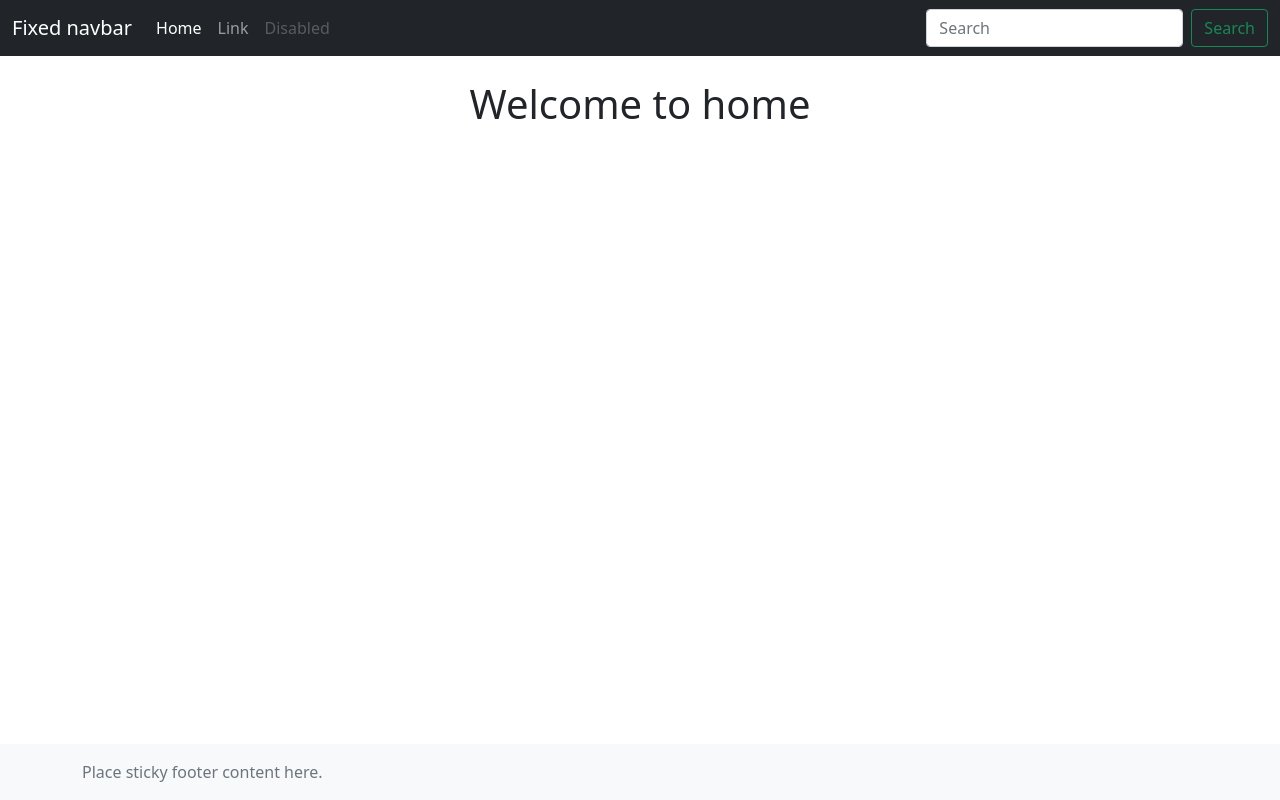
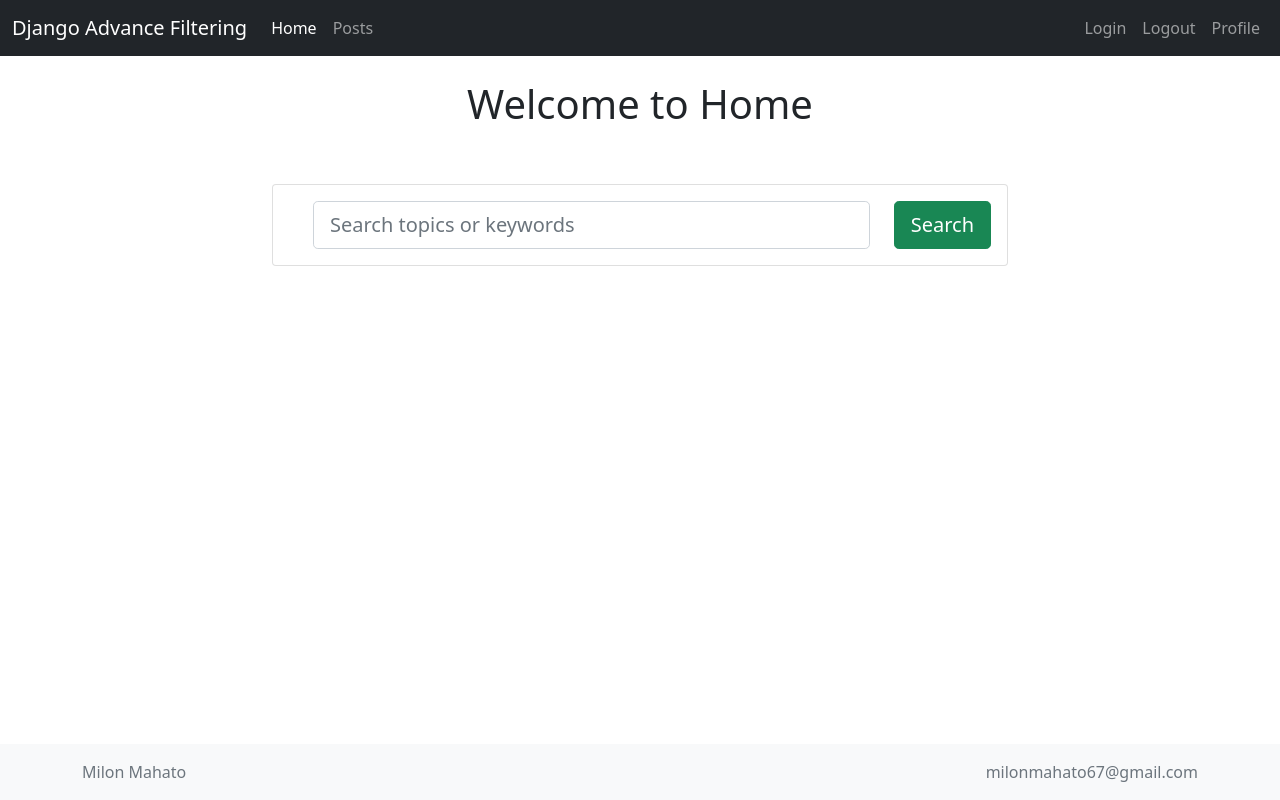
Before and after one commit to milon19/django-filter-task, a Django app: page / in a window 1280 px wide. Run offline with Django 3.2, Linux system fonts and the light colour scheme; some libraries are stand-ins or nearby versions.

Commit message:
Design HomePage.

```diff
--- a/templates/base.html
+++ b/templates/base.html
@@ -4,7 +4,7 @@
     <head>
         <meta charset="UTF-8">
         <meta name="viewport" content="width=device-width, initial-scale=1, shrink-to-fit=no">
-        <title>{% block title %}{% endblock %}</title>
+        <title>Django Advance Filtering | {% block title %}{% endblock %}</title>
 
         <!-- Bootstrap CSS -->
         <link href="{% static 'bootstrap/css/bootstrap.min.css' %}" rel="stylesheet" >
--- a/templates/home.html
+++ b/templates/home.html
@@ -1,4 +1,3 @@
-
 {% extends 'base.html' %}
 
 {% block title %}
@@ -7,6 +6,25 @@
 
 {% block contain %}
     <div class="container text-center mt-2">
-        <h1 >Welcome to home</h1>
+        <h1>Welcome to Home</h1>
+
+        <div class="row justify-content-center pt-5">
+            <div class="col-12 col-md-10 col-lg-8">
+                <form class="card card-sm">
+                    <div class="card-body row no-gutters align-items-center">
+                        <div class="col-auto">
+                            <i class="fas fa-search h4 text-body"></i>
+                        </div>
+                        <div class="col">
+                            <input class="form-control form-control-lg form-control-borderless" type="search" placeholder="Search topics or keywords">
+                        </div>
+
+                        <div class="col-auto">
+                            <button class="btn btn-lg btn-success" type="submit">Search</button>
+                        </div>
+                    </div>
+                </form>
+            </div>
+        </div>
     </div>
 {% endblock %}
--- a/templates/snippets/footer.html
+++ b/templates/snippets/footer.html
@@ -1,5 +1,8 @@
 <footer class="footer mt-auto py-3 bg-light">
-  <div class="container">
-    <span class="text-muted">Place sticky footer content here.</span>
-  </div>
+    <div class="container">
+        <a style="text-decoration: none;" href="https://www.github.com/milon19/">
+            <span class="text-muted">Milon Mahato</span>
+        </a>
+        <span class="text-muted float-end">milonmahato67@gmail.com</span>
+    </div>
 </footer>
--- a/templates/snippets/navbar.html
+++ b/templates/snippets/navbar.html
@@ -1,27 +1,32 @@
 <header>
-  <!-- Fixed navbar -->
   <nav class="navbar navbar-expand-md navbar-dark fixed-top bg-dark">
     <div class="container-fluid">
-      <a class="navbar-brand" href="#">Fixed navbar</a>
+      <a class="navbar-brand" href="#">Django Advance Filtering</a>
       <button class="navbar-toggler" type="button" data-bs-toggle="collapse" data-bs-target="#navbarCollapse" aria-controls="navbarCollapse" aria-expanded="false" aria-label="Toggle navigation">
         <span class="navbar-toggler-icon"></span>
       </button>
       <div class="collapse navbar-collapse" id="navbarCollapse">
         <ul class="navbar-nav me-auto mb-2 mb-md-0">
           <li class="nav-item">
-            <a class="nav-link active" aria-current="page" href="#">Home</a>
+            <a class="nav-link active" aria-current="page" href="{% url 'core:home-page' %}">Home</a>
           </li>
           <li class="nav-item">
-            <a class="nav-link" href="#">Link</a>
-          </li>
-          <li class="nav-item">
-            <a class="nav-link disabled" href="#" tabindex="-1" aria-disabled="true">Disabled</a>
+            <a class="nav-link" href="#">Posts</a>
           </li>
         </ul>
-        <form class="d-flex">
-          <input class="form-control me-2" type="search" placeholder="Search" aria-label="Search">
-          <button class="btn btn-outline-success" type="submit">Search</button>
-        </form>
+        <div class="d-flex">
+            <ul class="navbar-nav me-auto mb-2 mb-md-0">
+              <li class="nav-item">
+                <a class="nav-link" aria-current="page" href="{% url 'core:home-page' %}">Login</a>
+              </li>
+              <li class="nav-item">
+                <a class="nav-link" href="#">Logout</a>
+              </li>
+              <li class="nav-item">
+                <a class="nav-link" href="#">Profile</a>
+              </li>
+            </ul>
+        </div>
       </div>
     </div>
   </nav>
```
